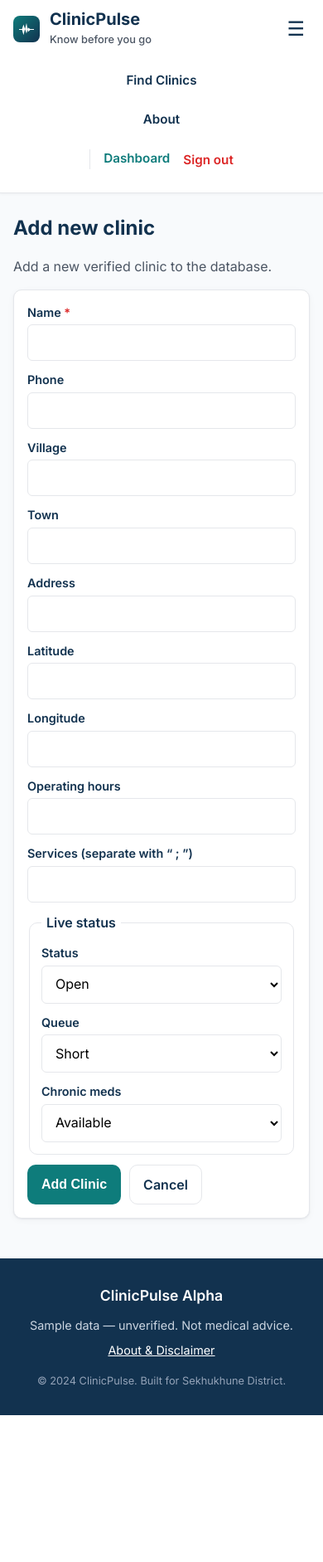
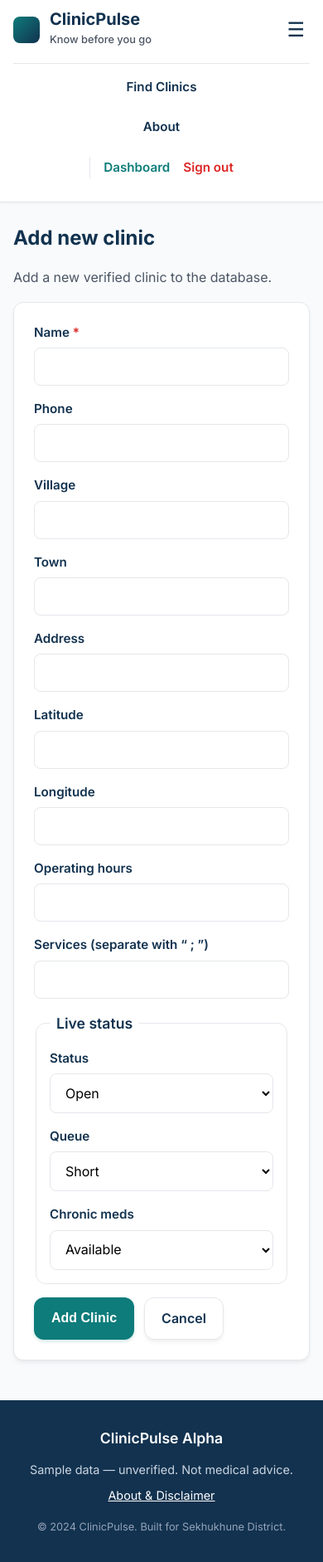
Before and after one commit to Belligerent15/clinicpulse-alpha, a Flask app: page /admin/clinics/add in a window 390 px wide. Shown: the whole page at 83% size. Before the commit the page ends 1706 px from the top, so only its background shows below. Run offline with Flask 3, Linux system fonts and the light colour scheme; the visitor is signed in with stand-in values (Sample User, id 1).

Commit message:
Refactor CSS styles for improved layout and design
Updated styles for various components including header, buttons, and layout adjustments. Improved responsiveness and overall design consistency.

```diff
--- a/static/css/style.css
+++ b/static/css/style.css
@@ -1,6 +1,7 @@
-/* ClinicPulse — mobile-first, low-data stylesheet.
-   Palette: teal #0E7C7B · navy #12324F · green #16A34A · orange #F59E0B
-            red #DC2626 · bg #F8FAFC · text #111827 */
+/* =========================================
+   ClinicPulse — Premium Mobile-First Stylesheet
+   Palette: teal #0E7C7B · navy #12324F
+   ========================================= */
 
 :root {
   --primary: #0E7C7B;
@@ -14,11 +15,10 @@
   --text: #111827;
   --muted: #4b5563;
   --border: #E5E7EB;
-  --radius: 10px;
-  --radius-sm: 6px;
-  --shadow: 0 1px 2px rgba(17, 24, 39, 0.06), 0 2px 8px rgba(17, 24, 39, 0.04);
-  --font: ui-sans-serif, -apple-system, "Segoe UI", Roboto, "Helvetica Neue",
-          Arial, "Noto Sans", sans-serif;
+  --radius: 12px;
+  --radius-sm: 8px;
+  --shadow: 0 4px 6px -1px rgba(0, 0, 0, 0.05), 0 2px 4px -1px rgba(0, 0, 0, 0.03);
+  --font: 'Inter', ui-sans-serif, -apple-system, "Segoe UI", Roboto, sans-serif;
 }
 
 * { box-sizing: border-box; }
@@ -27,10 +27,14 @@ body {
   font-family: var(--font);
   color: var(--text);
   background: var(--bg);
-  line-height: 1.5;
+  line-height: 1.6;
   -webkit-font-smoothing: antialiased;
   font-size: 16px;
+  display: flex;
+  flex-direction: column;
+  min-height: 100vh;
 }
+
 img { max-width: 100%; display: block; }
 a { color: var(--primary); text-decoration: none; }
 a:hover, a:focus { text-decoration: underline; }
@@ -48,105 +52,131 @@ a:hover, a:focus { text-decoration: underline; }
 }
 .skip-link:focus { left: 8px; top: 8px; }
 
-/* header */
+/* =========================================
+   Header & Navigation (Fixed Non-Sticky)
+   ========================================= */
 .site-header {
   background: var(--surface);
   border-bottom: 1px solid var(--border);
-  position: sticky; top: 0; z-index: 500;
+  z-index: 500;
+  /* Removed position: sticky so it scrolls away on mobile */
 }
+
 .header-row {
   display: flex; align-items: center; justify-content: space-between;
-  min-height: 60px; gap: 12px;
+  min-height: 70px; gap: 16px; flex-wrap: wrap;
 }
-.brand { display: flex; align-items: center; gap: 10px; color: var(--navy); }
+
+.brand { display: flex; align-items: center; gap: 12px; color: var(--navy); }
 .brand:hover { text-decoration: none; }
 .brand-mark {
-  width: 28px; height: 28px; border-radius: 8px;
+  width: 32px; height: 32px; border-radius: 8px;
   background: linear-gradient(135deg, var(--primary), var(--navy));
-  position: relative;
 }
-.brand-mark::after {
-  content: ""; position: absolute; inset: 7px;
-  background: #fff; clip-path: polygon(0 50%, 20% 50%, 30% 20%, 50% 80%, 60% 40%, 75% 50%, 100% 50%, 100% 55%, 75% 55%, 60% 70%, 50% 10%, 30% 90%, 20% 55%, 0 55%);
+.brand-text strong { display: block; font-size: 1.25rem; line-height: 1.1; color: var(--navy); }
+.brand-text small { color: var(--muted); font-size: 0.8rem; font-weight: 500; }
+
+.nav { display: flex; align-items: center; gap: 24px; }
+.nav a, .nav .link-btn {
+  color: var(--navy); font-weight: 600; font-size: 0.95rem;
+  text-decoration: none;
 }
-.brand-text strong { display: block; font-size: 1.05rem; line-height: 1.1; }
-.brand-text small { color: var(--muted); font-size: 0.78rem; }
+.nav a:hover { color: var(--primary); text-decoration: none; }
 
-.nav { display: flex; align-items: center; gap: 14px; }
-.nav a, .nav .link-btn {
-  color: var(--navy); font-weight: 500; font-size: 0.95rem;
-}
 .link-btn {
   background: none; border: 0; cursor: pointer; padding: 0;
   color: var(--navy); font-family: inherit; font-size: 0.95rem;
 }
-.link-btn:hover { text-decoration: underline; }
 
-/* main */
-.main { padding: 20px 16px 48px; }
+/* Mobile Menu Button */
+.mobile-menu-btn {
+  display: none; background: none; border: none; font-size: 1.8rem; cursor: pointer; color: var(--navy);
+}
 
-/* flashes */
-.flashes { display: grid; gap: 8px; margin-bottom: 16px; }
+@media (max-width: 768px) {
+  .mobile-menu-btn { display: block; }
+  .nav {
+    display: none; flex-direction: column; width: 100%; text-align: center;
+    padding: 16px 0; gap: 16px; background: var(--surface);
+    border-top: 1px solid var(--border);
+  }
+  .nav.active { display: flex; }
+}
+
+/* =========================================
+   Main Layout & Flashes
+   ========================================= */
+.main { padding: 24px 16px 48px; flex: 1; }
+
+.flashes { display: grid; gap: 8px; margin-bottom: 24px; }
 .flash {
-  padding: 10px 12px; border-radius: var(--radius-sm);
-  border: 1px solid var(--border); background: #fff;
+  padding: 12px 16px; border-radius: var(--radius-sm); font-weight: 500;
+  border: 1px solid transparent;
 }
-.flash-success { border-color: #bbf7d0; background: #f0fdf4; color: #166534; }
-.flash-danger  { border-color: #fecaca; background: #fef2f2; color: #991b1b; }
-.flash-warning { border-color: #fde68a; background: #fffbeb; color: #92400e; }
+.flash-success { background: #dcfce7; color: #166534; border-color: #bbf7d0; }
+.flash-danger  { background: #fee2e2; color: #991b1b; border-color: #fecaca; }
+.flash-warning { background: #fef3c7; color: #92400e; border-color: #fde68a; }
 
-/* hero + search */
-.hero { padding: 10px 0 8px; }
-.hero h1 {
-  font-size: 1.75rem; line-height: 1.15; margin: 0 0 6px; color: var(--navy);
-}
-.hero-sub { color: var(--muted); margin: 0 0 16px; }
-.search-row { display: flex; gap: 8px; margin-bottom: 10px; }
+/* =========================================
+   Hero & Search
+   ========================================= */
+.hero { padding: 10px 0 8px; text-align: center; }
+.hero h1 { font-size: 2.2rem; line-height: 1.2; margin: 0 0 8px; color: var(--navy); font-weight: 700; }
+.hero-sub { color: var(--muted); font-size: 1.1rem; margin: 0 0 24px; }
+.search-row { display: flex; gap: 8px; margin-bottom: 16px; max-width: 600px; margin-left: auto; margin-right: auto; }
 .search-row input[type="search"] {
-  flex: 1; min-width: 0;
-  padding: 12px 14px; border: 1px solid var(--border);
-  border-radius: var(--radius); font-size: 1rem; background: #fff;
+  flex: 1; min-width: 0; padding: 14px 16px; border: 2px solid #fff;
+  border-radius: var(--radius); font-size: 1.05rem; background: #fff;
+  box-shadow: var(--shadow); transition: border-color 0.2s;
 }
 .search-row input[type="search"]:focus {
-  outline: 2px solid var(--primary); outline-offset: 1px;
+  outline: none; border-color: var(--primary);
 }
 .muted { color: var(--muted); }
 .small { font-size: 0.85rem; }
 
-/* buttons */
+/* =========================================
+   Buttons
+   ========================================= */
 .btn {
   display: inline-flex; align-items: center; justify-content: center;
-  gap: 6px; padding: 11px 16px; border-radius: var(--radius);
+  gap: 8px; padding: 12px 20px; border-radius: var(--radius);
   font-size: 1rem; font-weight: 600; cursor: pointer;
-  border: 1px solid transparent; min-height: 44px;
-  text-decoration: none; transition: background-color .15s, border-color .15s;
+  border: 1px solid transparent; min-height: 48px;
+  text-decoration: none; transition: all 0.15s ease;
 }
 .btn:focus-visible { outline: 2px solid var(--primary); outline-offset: 2px; }
-.btn-primary { background: var(--primary); color: #fff; }
-.btn-primary:hover { background: var(--primary-700); text-decoration: none; }
-.btn-ghost { background: #fff; color: var(--navy); border-color: var(--border); }
-.btn-ghost:hover { background: #f1f5f9; text-decoration: none; }
-.btn-link {
-  background: none; color: var(--primary); padding: 8px 0; min-height: auto;
-}
+.btn-primary { background: var(--primary); color: #fff; box-shadow: 0 2px 4px rgba(14,124,123,0.2); }
+.btn-primary:hover { background: var(--primary-700); text-decoration: none; transform: translateY(-1px); }
+.btn-ghost { background: #fff; color: var(--navy); border-color: var(--border); box-shadow: var(--shadow); }
+.btn-ghost:hover { background: #f8fafc; text-decoration: none; }
+.btn-link { background: none; color: var(--primary); padding: 8px 0; min-height: auto; font-weight: 600; }
 .btn-link:hover { text-decoration: underline; }
 
-/* map */
-.map-section { margin: 16px 0 24px; }
+/* =========================================
+   Map
+   ========================================= */
+.map-section { margin: 24px 0; }
 .map {
   width: 100%; height: 320px; border-radius: var(--radius);
   overflow: hidden; border: 1px solid var(--border); background: #e5e7eb;
+  box-shadow: var(--shadow);
 }
 @media (min-width: 768px) { .map { height: 420px; } }
 
-/* clinic grid */
+/* =========================================
+   Clinic Grid & Cards
+   ========================================= */
 .section-head {
   display: flex; align-items: center; justify-content: space-between;
-  margin: 10px 0 12px;
+  margin: 24px 0 16px;
 }
-.section-head h2 { margin: 0; font-size: 1.2rem; color: var(--navy); }
-.see-all { font-size: 0.95rem; }
-.clinic-grid { display: grid; gap: 12px; grid-template-columns: 1fr; }
+.section-head h2 { margin: 0; font-size: 1.4rem; color: var(--navy); font-weight: 700; }
+.see-all { font-size: 0.95rem; font-weight: 600; }
+
+.clinic-grid {
+  display: grid; gap: 16px; grid-template-columns: 1fr;
+}
 @media (min-width: 640px) { .clinic-grid { grid-template-columns: 1fr 1fr; } }
 @media (min-width: 960px) { .clinic-grid { grid-template-columns: 1fr 1fr 1fr; } }
 
@@ -154,87 +184,97 @@ a:hover, a:focus { text-decoration: underline; }
   background: var(--surface);
   border: 1px solid var(--border);
   border-radius: var(--radius);
-  padding: 14px; box-shadow: var(--shadow);
+  padding: 20px; box-shadow: var(--shadow);
+  display: flex; flex-direction: column; height: 100%;
+  transition: transform 0.2s ease, box-shadow 0.2s ease;
 }
-.clinic-card h3 { margin: 0 0 2px; font-size: 1.05rem; }
-.clinic-card h3 a { color: var(--navy); }
-.clinic-card-head { margin-bottom: 10px; }
+.clinic-card:hover {
+  transform: translateY(-2px);
+  box-shadow: 0 10px 15px -3px rgba(0,0,0,0.1);
+}
+.clinic-card h3 { margin: 0 0 4px; font-size: 1.25rem; }
+.clinic-card h3 a { color: var(--navy); text-decoration: none; font-weight: 700; }
+.clinic-card h3 a:hover { color: var(--primary); }
+.clinic-card-head { margin-bottom: 16px; }
 
+/* Status Pills */
 .status-list {
-  list-style: none; padding: 0; margin: 0 0 10px;
-  display: flex; flex-wrap: wrap; gap: 6px;
+  list-style: none; padding: 0; margin: 0 0 20px;
+  display: flex; flex-wrap: wrap; gap: 8px;
 }
 .pill {
-  display: inline-block; padding: 4px 10px; border-radius: 999px;
+  display: inline-block; padding: 6px 12px; border-radius: 999px;
   font-size: 0.8rem; font-weight: 600; background: #e5e7eb; color: var(--text);
   border: 1px solid transparent;
 }
-.pill.large { font-size: 0.9rem; padding: 6px 12px; }
+.pill.large { font-size: 1rem; padding: 8px 16px; }
 .status-ok   { background: #dcfce7; color: #166534; border-color: #86efac; }
 .status-warn { background: #fef3c7; color: #92400e; border-color: #fcd34d; }
 .status-bad  { background: #fee2e2; color: #991b1b; border-color: #fca5a5; }
 .status-unknown { background: #e5e7eb; color: #374151; border-color: #d1d5db; }
 
-/* detail page */
-.crumbs { font-size: 0.9rem; color: var(--muted); margin-bottom: 10px; }
-.crumbs a { color: var(--muted); }
-.clinic-head h1 { margin: 0 0 4px; color: var(--navy); }
-.detail-grid { display: grid; gap: 20px; margin-top: 20px; }
+/* =========================================
+   Detail Page
+   ========================================= */
+.crumbs { font-size: 0.9rem; color: var(--muted); margin-bottom: 16px; }
+.crumbs a { color: var(--muted); text-decoration: none; }
+.crumbs a:hover { text-decoration: underline; }
+.clinic-head h1 { margin: 0 0 4px; color: var(--navy); font-size: 2rem; }
+.detail-grid { display: grid; gap: 32px; margin-top: 24px; margin-bottom: 32px; }
 @media (min-width: 900px) {
   .detail-grid { grid-template-columns: 1fr 1fr; }
 }
-.detail-info h2, .detail-map h2 { color: var(--navy); font-size: 1.1rem; }
-.detail-info dl { display: grid; grid-template-columns: 140px 1fr; gap: 6px 12px; }
-.detail-info dt { color: var(--muted); font-weight: 500; }
+.detail-info h2, .detail-map h2 { color: var(--navy); font-size: 1.2rem; margin-bottom: 16px; }
+.detail-info dl { display: grid; grid-template-columns: 120px 1fr; gap: 12px; margin: 0; }
+.detail-info dt { color: var(--muted); font-weight: 600; }
+.detail-info dd { margin: 0; }
 .chips { list-style: none; padding: 0; margin: 0; display: flex; flex-wrap: wrap; gap: 6px; }
 .chip {
   background: #e0f2f1; color: var(--primary-700);
-  padding: 3px 10px; border-radius: 999px; font-size: 0.8rem; font-weight: 500;
+  padding: 4px 12px; border-radius: 999px; font-size: 0.85rem; font-weight: 600;
   border: 1px solid #b2dfdb;
 }
-.action-row {
-  margin-top: 16px; display: flex; flex-wrap: wrap; gap: 10px; align-items: center;
-}
 
-/* forms */
+/* =========================================
+   Forms & Inputs
+   ========================================= */
 .filters {
   background: var(--surface); border: 1px solid var(--border);
-  border-radius: var(--radius); padding: 14px; margin-bottom: 16px;
+  border-radius: var(--radius); padding: 20px; margin-bottom: 24px;
   box-shadow: var(--shadow);
 }
-.filter-row { display: grid; gap: 12px; grid-template-columns: 1fr; }
+.filter-row { display: grid; gap: 16px; grid-template-columns: 1fr; }
 @media (min-width: 768px) { .filter-row { grid-template-columns: 2fr 1fr 1fr; } }
-.filter-actions { margin-top: 12px; display: flex; gap: 8px; }
+.filter-actions { margin-top: 16px; display: flex; gap: 12px; align-items: center; flex-wrap: wrap; }
 
 .form-card {
   background: var(--surface); border: 1px solid var(--border);
-  border-radius: var(--radius); padding: 16px; display: grid; gap: 12px;
+  border-radius: var(--radius); padding: 24px; display: grid; gap: 16px;
   box-shadow: var(--shadow);
 }
-.form-card.narrow { max-width: 420px; }
-.form-card label { display: block; }
 .form-card .label {
-  display: block; font-size: 0.9rem; font-weight: 600;
-  color: var(--navy); margin-bottom: 4px;
+  display: block; font-size: 0.95rem; font-weight: 600;
+  color: var(--navy); margin-bottom: 6px;
 }
 .form-card input[type="text"],
 .form-card input[type="search"],
 .form-card input[type="password"],
+.form-card input[type="number"],
 .form-card select,
 .form-card textarea {
-  width: 100%; padding: 11px 12px; font-size: 1rem;
+  width: 100%; padding: 12px 14px; font-size: 1rem;
   border: 1px solid var(--border); border-radius: var(--radius-sm);
-  background: #fff; font-family: inherit;
+  background: #fff; font-family: inherit; transition: border-color 0.2s;
 }
 .form-card input:focus, .form-card select:focus, .form-card textarea:focus {
-  outline: 2px solid var(--primary); outline-offset: 1px;
+  outline: none; border-color: var(--primary); box-shadow: 0 0 0 3px rgba(14,124,123,0.1);
 }
 .form-card textarea { resize: vertical; min-height: 120px; }
-.form-actions { display: flex; gap: 10px; flex-wrap: wrap; }
+.form-actions { display: flex; gap: 12px; flex-wrap: wrap; }
 .req { color: var(--danger); }
 
-.grid-2 { display: grid; gap: 12px; grid-template-columns: 1fr; }
-.grid-3 { display: grid; gap: 12px; grid-template-columns: 1fr; }
+.grid-2 { display: grid; gap: 16px; grid-template-columns: 1fr; }
+.grid-3 { display: grid; gap: 16px; grid-template-columns: 1fr; }
 @media (min-width: 700px) {
   .grid-2 { grid-template-columns: 1fr 1fr; }
   .grid-3 { grid-template-columns: 1fr 1fr 1fr; }
@@ -243,32 +283,45 @@ a:hover, a:focus { text-decoration: underline; }
 
 .status-fieldset {
   border: 1px solid var(--border); border-radius: var(--radius);
-  padding: 14px; display: grid; gap: 12px;
+  padding: 16px; display: grid; gap: 16px;
 }
-.status-fieldset legend { padding: 0 6px; color: var(--navy); font-weight: 600; }
-label.inline {
-  display: flex; align-items: center; gap: 8px; font-size: 0.95rem;
-}
+.status-fieldset legend { padding: 0 8px; color: var(--navy); font-weight: 600; font-size: 1.1rem; }
 
-/* admin table */
-.table-wrap { overflow-x: auto; background: #fff; border: 1px solid var(--border); border-radius: var(--radius); }
+/* =========================================
+   Admin Table
+   ========================================= */
+.table-wrap { overflow-x: auto; background: #fff; border: 1px solid var(--border); border-radius: var(--radius); box-shadow: var(--shadow); }
 .table { width: 100%; border-collapse: collapse; min-width: 720px; }
 .table th, .table td {
-  padding: 10px 12px; border-bottom: 1px solid var(--border);
-  text-align: left; vertical-align: top;
+  padding: 12px 16px; border-bottom: 1px solid var(--border);
+  text-align: left; vertical-align: middle;
 }
-.table th { background: #f1f5f9; color: var(--navy); font-size: 0.9rem; }
+.table th { background: #f8fafc; color: var(--navy); font-size: 0.9rem; font-weight: 600; text-transform: uppercase; letter-spacing: 0.05em; }
+.table tr:last-child td { border-bottom: none; }
 .table td.actions { white-space: nowrap; }
-.admin-head { display: flex; align-items: center; justify-content: space-between; flex-wrap: wrap; gap: 10px; }
+.admin-head { display: flex; align-items: center; justify-content: space-between; flex-wrap: wrap; gap: 16px; }
 
-/* prose */
-.prose { background: #fff; border: 1px solid var(--border); border-radius: var(--radius); padding: 18px; box-shadow: var(--shadow); }
-.prose h2 { color: var(--navy); margin-top: 1.4em; }
+/* =========================================
+   Prose / About Page
+   ========================================= */
+.prose { background: #fff; border: 1px solid var(--border); border-radius: var(--radius); padding: 32px; box-shadow: var(--shadow); }
+.prose h2 { color: var(--navy); margin-top: 1.5em; margin-bottom: 0.5em; font-size: 1.3rem; }
+.prose p { margin-top: 0; margin-bottom: 1.2em; line-height: 1.7; }
 .page-head h1 { color: var(--navy); margin: 0 0 4px; }
 
-/* footer */
+/* =========================================
+   Footer
+   ========================================= */
 .site-footer {
-  margin-top: 32px; padding: 18px 0; background: var(--navy); color: #cbd5e1;
-  font-size: 0.9rem;
+  margin-top: auto; padding: 32px 0; background: var(--navy); color: #cbd5e1;
+  font-size: 0.9rem; text-align: center;
 }
-.site-footer a { color: #fff; }
+.site-footer a { color: #fff; text-decoration: underline; }
+.site-footer p { margin: 4px 0; }
+
+/* Animations */
+@keyframes pulse {
+  0% { transform: scale(0.95); box-shadow: 0 0 0 0 rgba(22, 163, 74, 0.7); }
+  70% { transform: scale(1); box-shadow: 0 0 0 6px rgba(22, 163, 74, 0); }
+  100% { transform: scale(0.95); box-shadow: 0 0 0 0 rgba(22, 163, 74, 0); }
+}
```
